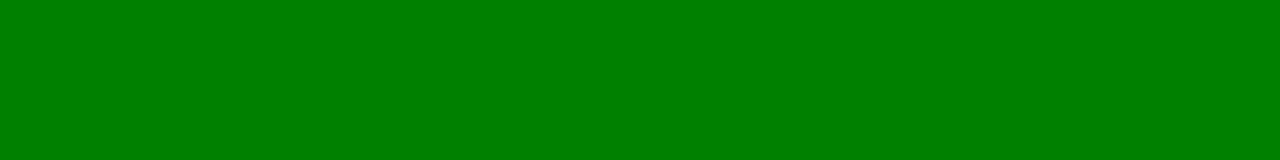
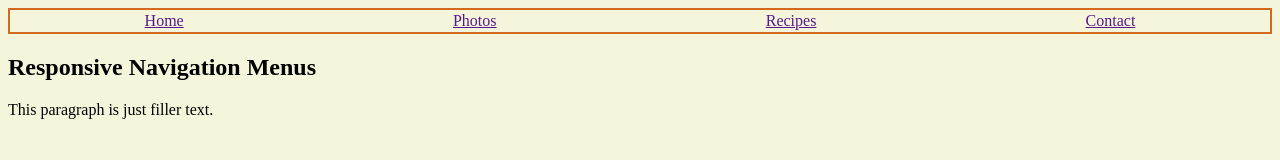
Before and after one commit to TommyGH-Ong/week9, a plain HTML site: page index.html in a window 1280 px wide. Drawn offline with Linux system fonts and the light colour scheme.

Commit message:
used flex for nav items for default layout

```diff
--- a/index.html
+++ b/index.html
@@ -4,11 +4,20 @@
     <meta charset="UTF-8">
     <link href="stylesheet/stylesheet.css" rel="stylesheet">
     <meta name="viewport" content="width=device-width, initial-scale=1.0">
-    <title>Document</title>
+    <title>Responsive Design Practice</title>
 </head>
 <body>
     <main>
-
+        <nav>
+            <a href="">Home</a>
+            <a href="">Photos</a>
+            <a href="">Recipes</a>
+            <a href="">Contact</a>
+        </nav>
+        <section>
+            <h2> Responsive Navigation Menus</h2>
+            <p>This paragraph is just filler text.</p>
+        </section>
     </main>
 
 </body>
--- a/stylesheet/stylesheet.css
+++ b/stylesheet/stylesheet.css
@@ -1,4 +1,4 @@
-body {
+/* body {
     background-color: blue;
 }
 
@@ -13,4 +13,24 @@ body {
         background-color: green;
     }
 
+} */
+
+body {
+    background-color: beige;
 }
+
+nav {
+    display: flex;
+    justify-content: space-around;
+    border: 2px solid chocolate;
+}
+
+nav a {
+    margin: 2px;
+}
+
+@media (max-width: 600px){
+    nav {
+
+    }
+}
```
